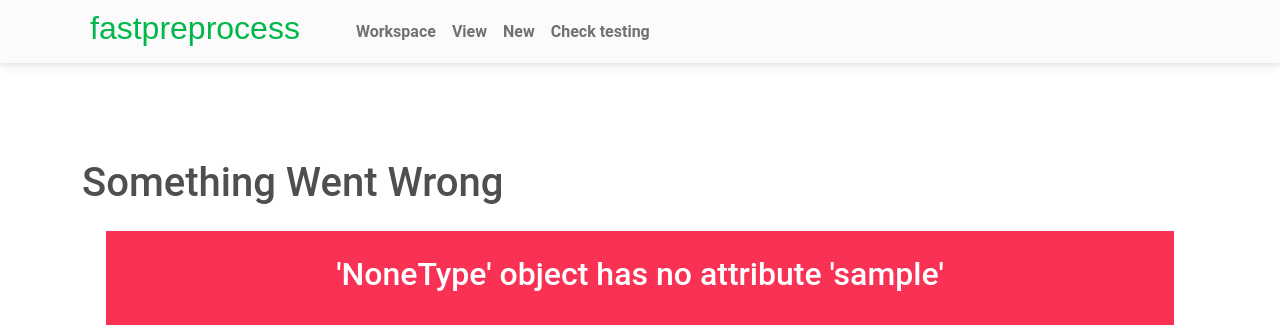
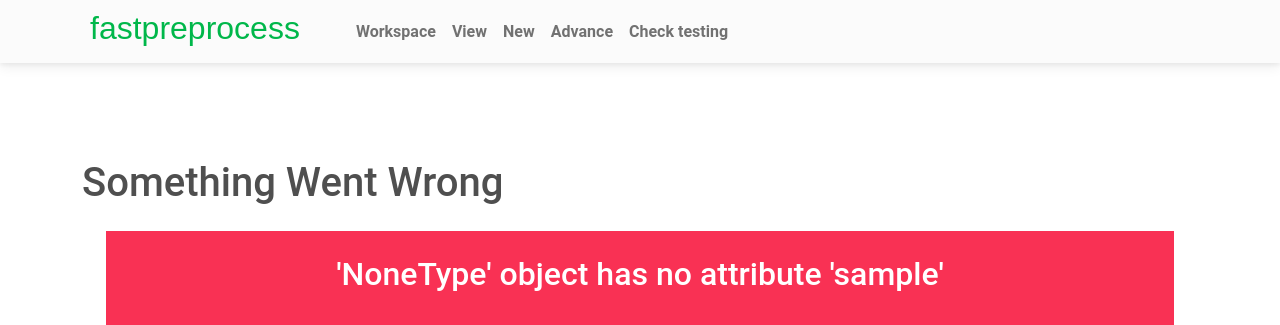
Before and after one commit to lkarjun/fastpreprocess, a FastAPI app: page /view in a window 1280 px wide. Shown: the top 325 px of the page. Run offline with FastAPI, Linux system fonts and the light colour scheme; some libraries are stand-ins or nearby versions; some web fonts are replaced.

Commit message:
Fixed position

```diff
--- a/fastpreprocess/template/layout.html
+++ b/fastpreprocess/template/layout.html
@@ -8,7 +8,6 @@
     <script src="https://ajax.googleapis.com/ajax/libs/jquery/3.5.1/jquery.min.js"></script>
     <link rel="preconnect" href="https://fonts.gstatic.com">
     <link href="https://fonts.googleapis.com/css2?family=Exo&family=Pattaya&display=swap" rel="stylesheet">
-    <script src="https://cdn.jsdelivr.net/npm/chart.js@3.2.1/dist/chart.min.js"></script>
     <script src="{{ url_for('static', path='main.js') }}"></script>
     <script src="{{ url_for('static', path='essential_chart.js') }}"></script>
     <script src="{{ url_for('static', path='style.css') }}"></script>
@@ -124,8 +123,13 @@
           </li>
 
           <li class="nav-item">
+            <a class="nav-link font-weight-bold" href="/advance">Advance</a>
+          </li>
+
+          <li class="nav-item">
             <a class="nav-link font-weight-bold" href="/testing">Check testing</a>
           </li>
+
         </ul>
         <!-- Left links -->
 
```
Also changed, not shown: 1 other file.
